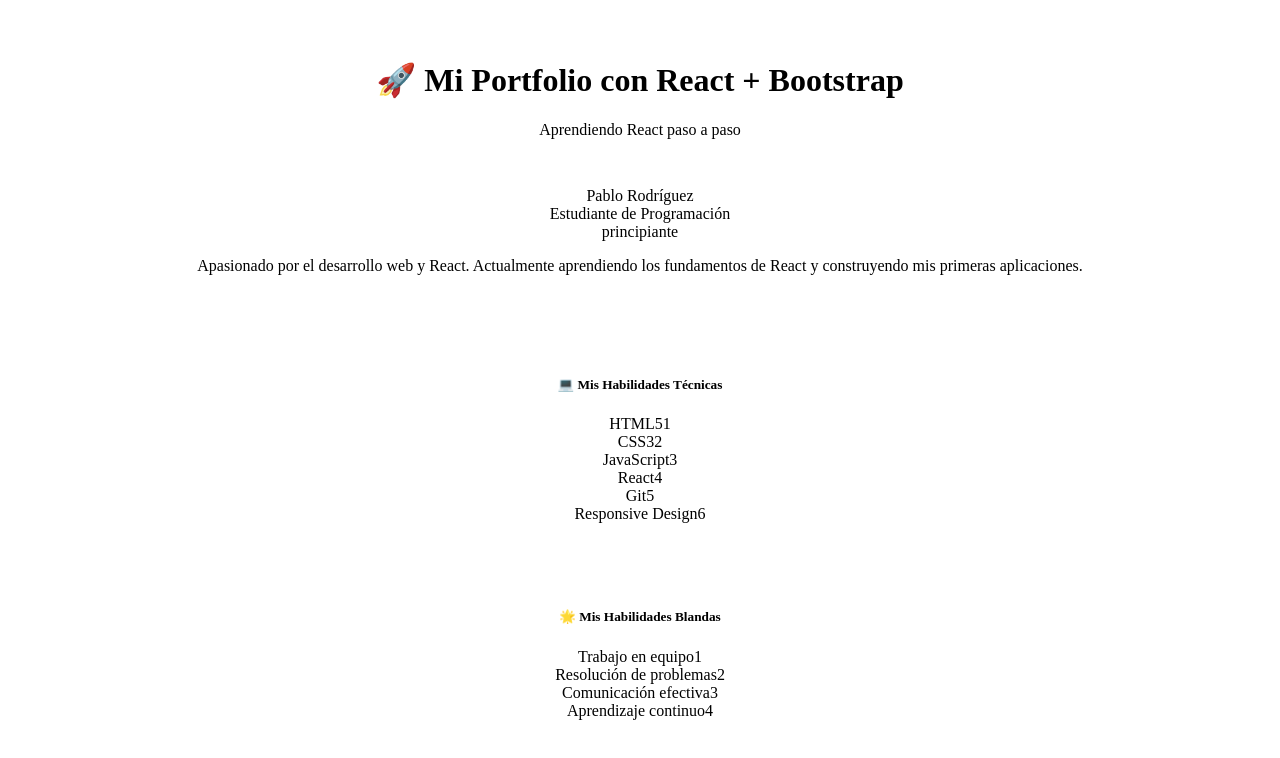
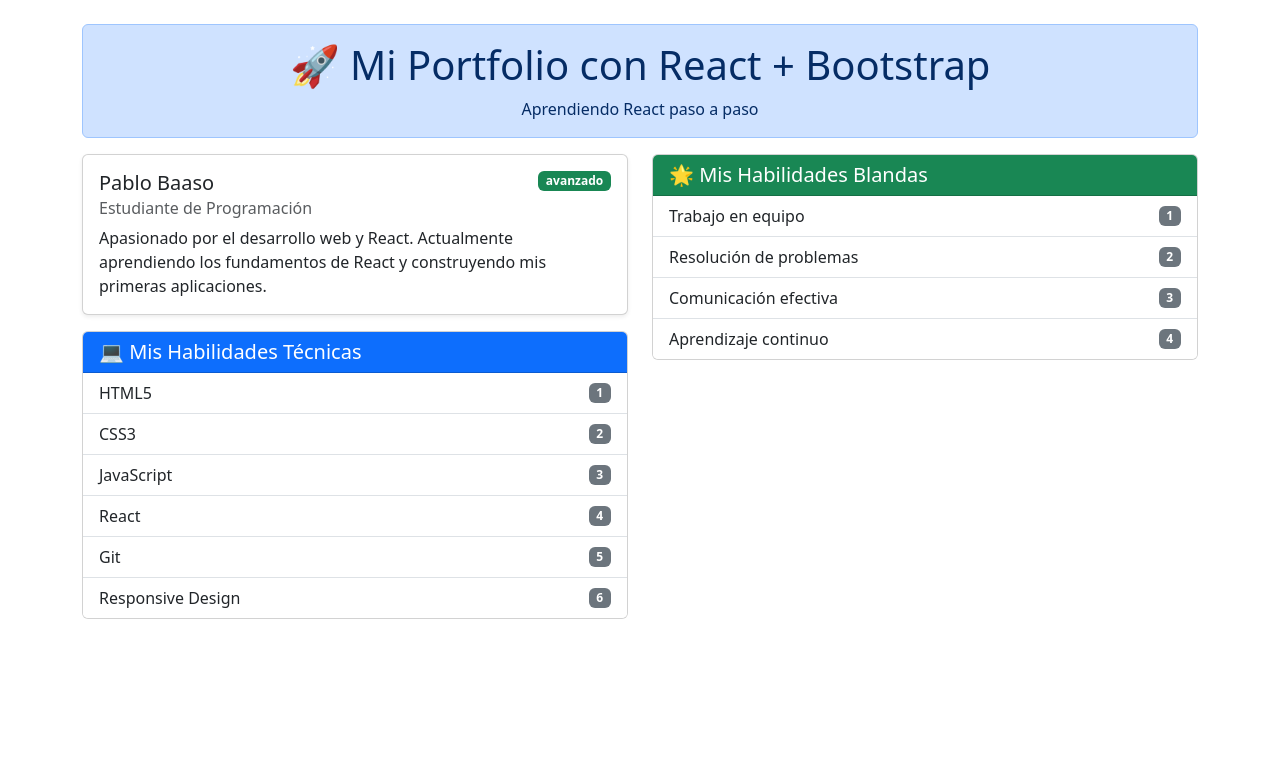
Before and after one commit to Pablobasso25/React-Theory, a React (Vite) app: page / in a window 1280 px wide. Shown: the top 758 px of the page. Built offline with nearby package versions, Linux system fonts and the light colour scheme.

Commit message:
add theory

```diff
--- a/src/App.jsx
+++ b/src/App.jsx
@@ -1,12 +1,9 @@
-import "./App.css";
-/* import { MiSaludo } from "./components/MiSaludo";
-import Contador from "./components/Contador";
-import ListaUsuarios from "./components/usuarios/ListaUsuarios";
-import FormularioUsuario from "./components/formulario-usuarios/FormularioUsuario"; */
+import { Container, Row, Col, Alert } from "react-bootstrap";
+
+// 📥 IMPORTACIÓN DE COMPONENTES HIJOS
 import TarjetaPresentacion from "./components/props/TarejetaPresentacion";
 import ListaHabilidades from "./components/props/ListaHabilidades";
-import Boton from "./components/props/Boton";
-import { Alert, Col, Container, Row } from "react-bootstrap";
+
 // 🎯 COMPONENTE PADRE PRINCIPAL
 function App() {
   // 📊 DATOS QUE EL PADRE QUIERE COMPARTIR CON LOS HIJOS
@@ -16,7 +13,7 @@
     // 🎨 CONTAINER PRINCIPAL DE BOOTSTRAP
     <Container className="py-4">
       {/* ℹ️ ALERTA DE BIENVENIDA */}
-      <Alert variant="info" className="text-center">
+      <Alert variant="primary" className="text-center">
         <h1>🚀 Mi Portfolio con React + Bootstrap</h1>
         <p className="mb-0">Aprendiendo React paso a paso</p>
       </Alert>
@@ -28,10 +25,10 @@
           {/* 🎴 COMPONENTE TARJETA PRESENTACIÓN */}
           {/* 🔗 PASANDO PROPS AL HIJO */}
           <TarjetaPresentacion
-            nombre="Pablo Rodríguez" // ← Prop string
+            nombre="Pablo Baaso" // ← Prop string
             ocupacion="Estudiante de Programación" // ← Prop string
             descripcion="Apasionado por el desarrollo web y React. Actualmente aprendiendo los fundamentos de React y construyendo mis primeras aplicaciones."
-            nivel="principiante" // ← Prop string
+            nivel="avanzado" // ← Prop string
           />
 
           {/* 📋 COMPONENTE LISTA HABILIDADES */}
--- a/src/components/props/ListaHabilidades.jsx
+++ b/src/components/props/ListaHabilidades.jsx
@@ -1,6 +1,5 @@
 // src/components/ListaHabilidades.jsx
-// src/components/ListaHabilidades.jsx
-import React from "react";
+
 import { Card, ListGroup, Badge } from "react-bootstrap";
 
 // 🎯 DEFINICIÓN DEL COMPONENTE HIJO
--- a/src/main.jsx
+++ b/src/main.jsx
@@ -1,5 +1,6 @@
 import { StrictMode } from "react";
 import { createRoot } from "react-dom/client";
+import "bootstrap/dist/css/bootstrap.min.css";
 
 import App from "./App.jsx";
 
```
